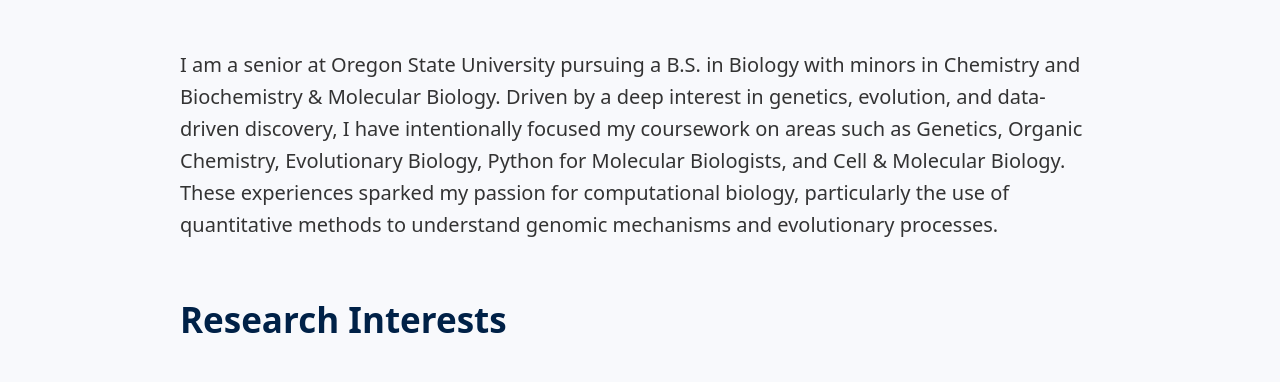
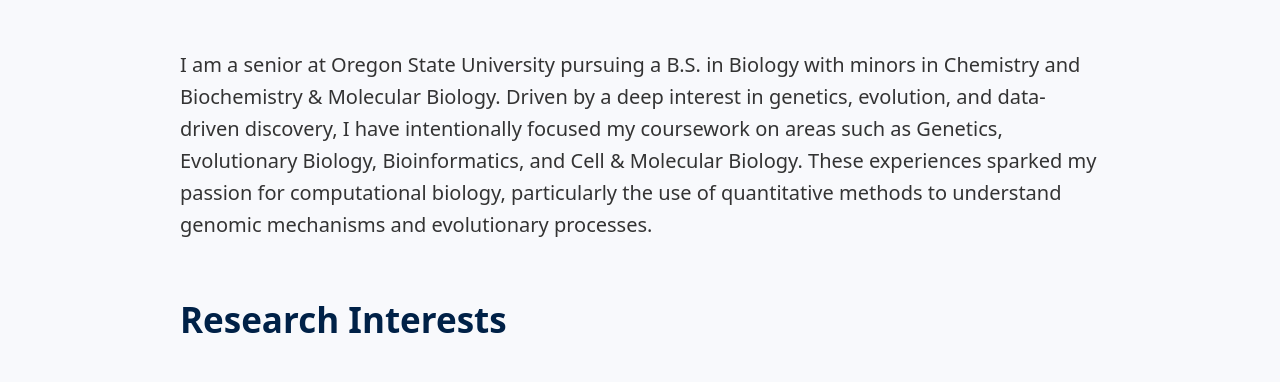
Before and after one commit to charliehuf13/charleshough.github.io, a plain HTML site: page about.html in a window 1280 px wide. Shown: the part 418-800 px from the top of the page. Drawn offline with nearby package versions, Linux system fonts and the light colour scheme.

Commit message:
Update about.html

```diff
--- a/about.html
+++ b/about.html
@@ -27,7 +27,7 @@
   </header>
   <main class="container">
     <h2>Academic Background</h2>
-    <p>I am a senior at Oregon State University pursuing a B.S. in Biology with minors in Chemistry and Biochemistry & Molecular Biology. Driven by a deep interest in genetics, evolution, and data-driven discovery, I have intentionally focused my coursework on areas such as Genetics, Organic Chemistry, Evolutionary Biology, Python for Molecular Biologists, and Cell & Molecular Biology. These experiences sparked my passion for computational biology, particularly the use of quantitative methods to understand genomic mechanisms and evolutionary processes.</p>
+    <p>I am a senior at Oregon State University pursuing a B.S. in Biology with minors in Chemistry and Biochemistry & Molecular Biology. Driven by a deep interest in genetics, evolution, and data-driven discovery, I have intentionally focused my coursework on areas such as Genetics, Evolutionary Biology, Bioinformatics, and Cell & Molecular Biology. These experiences sparked my passion for computational biology, particularly the use of quantitative methods to understand genomic mechanisms and evolutionary processes.</p>
 
     <h2>Research Interests</h2>
     <p>Since Fall 2024, I have been a research assistant in Dr. Jeff Chang's laboratory at OSU, which focuses on plant–microbe interactions. My current project involves generating high-quality genome assemblies and comparative genomic analyses for Phytophthora species (oomycetes of agricultural and ecological importance).</p>
```
